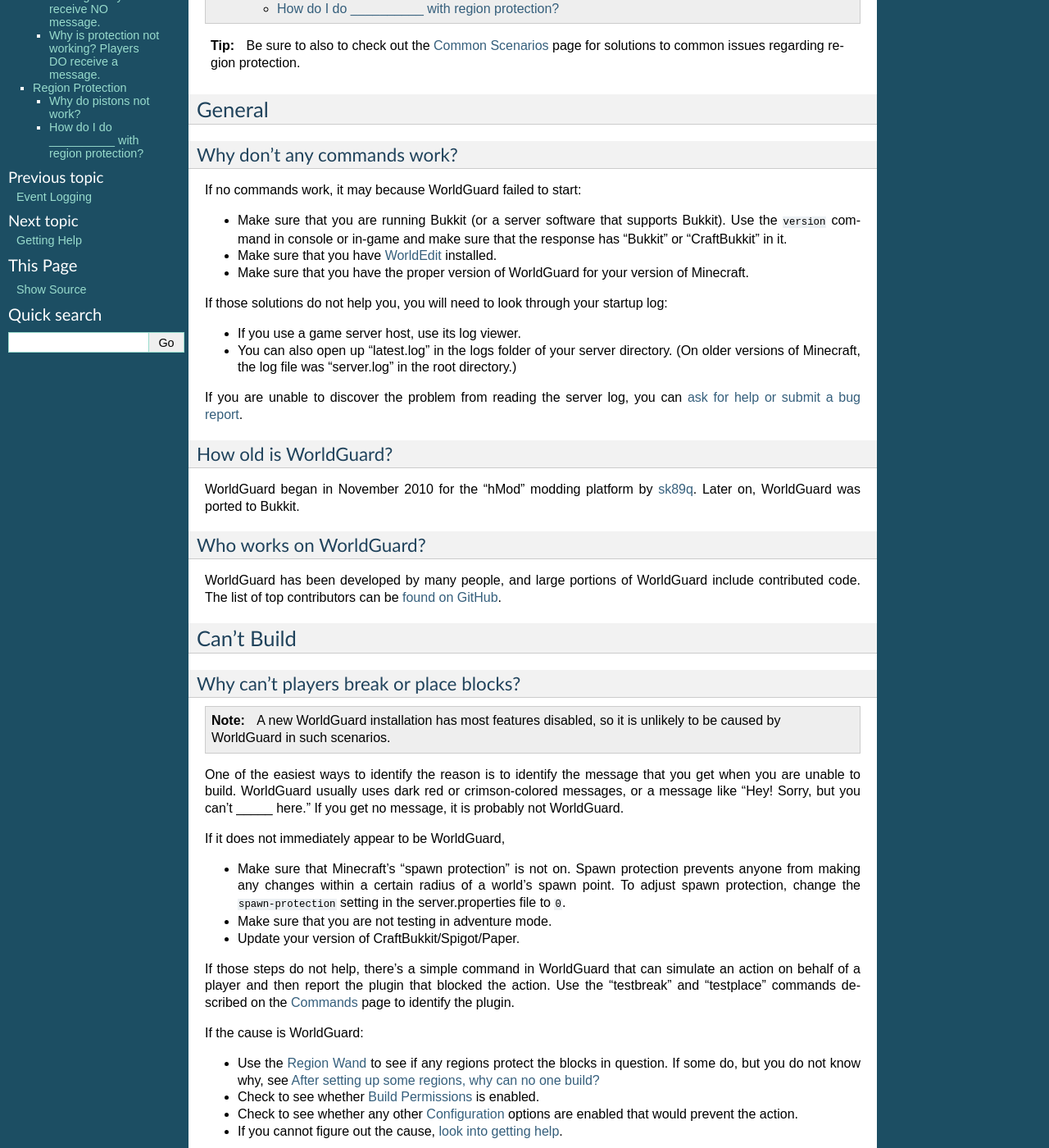
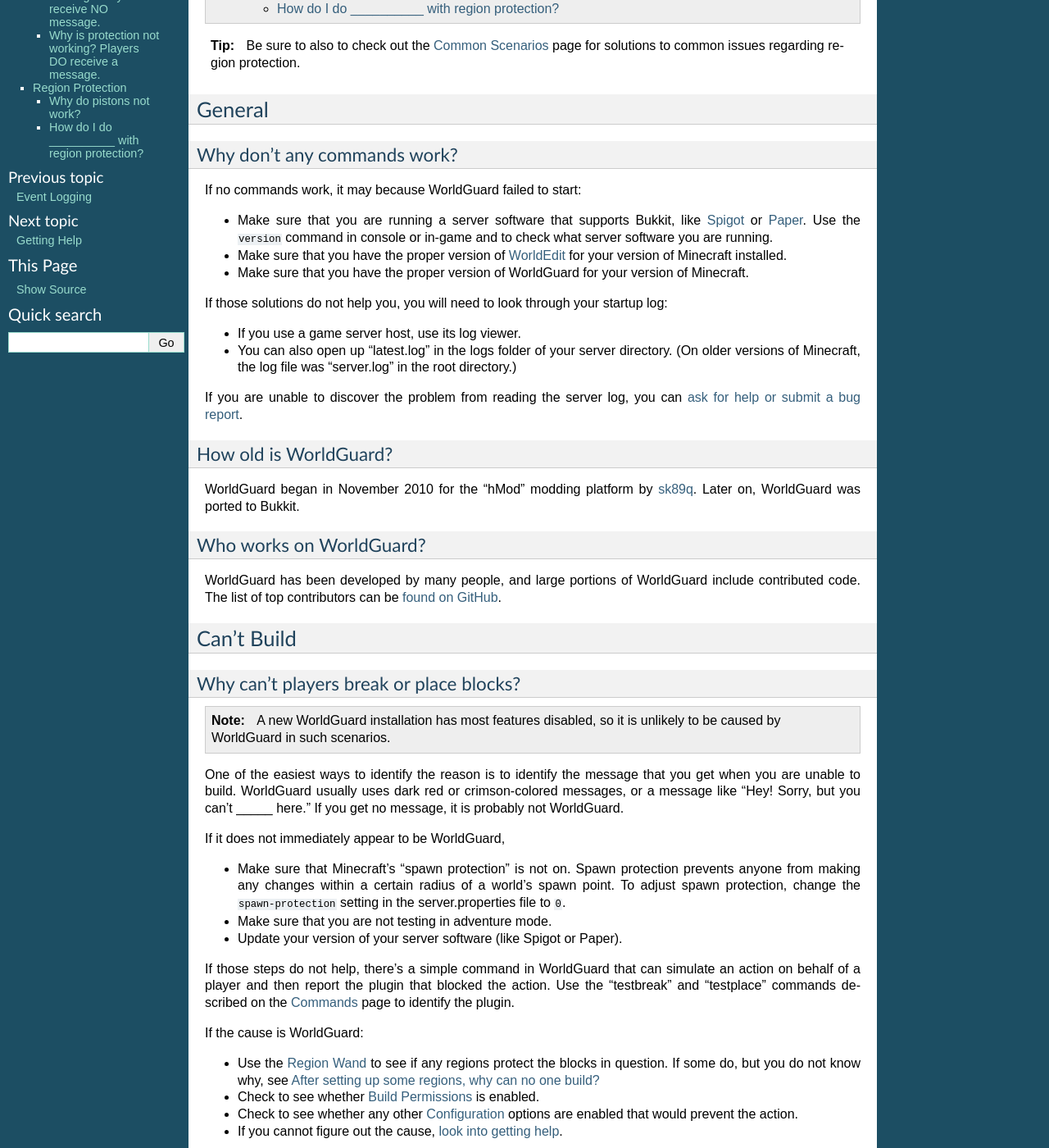
Before and after one commit to aurorasmiles/WorldGuardDocs, a Sphinx documentation site: the page built from source/faq.rst, in a window 1280 px wide and 1400 px high, scrolled down 359 px. Shown: the whole window at 82% size. Built offline with Sphinx 7.4.7, drawn with Linux system fonts in a browser that asks for light colours; some of the changed text lies outside the part shown.

Commit message:
Remove mentions of (Craft)Bukkit as a (standalone) server software
No one should use "plain" (Craft)Bukkit as their server software, so
this rewords sections that mention it to only mention Spigot/Paper.

```diff
--- a/source/faq.rst
+++ b/source/faq.rst
@@ -17,8 +17,8 @@
 
 If no commands work, it may because WorldGuard failed to start:
 
-* Make sure that you are running Bukkit (or a server software that supports Bukkit). Use the ``version`` command in console or in-game and make sure that the response has "Bukkit" or "CraftBukkit" in it.
-* Make sure that you have `WorldEdit <https://www.enginehub.org/worldedit>`_ installed.
+* Make sure that you are running a server software that supports Bukkit, like `Spigot <https://spigotmc.org>`_ or `Paper <https://papermc.io>`_. Use the ``version`` command in console or in-game and to check what server software you are running.
+* Make sure that you have the proper version of `WorldEdit <https://www.enginehub.org/worldedit>`_ for your version of Minecraft installed.
 * Make sure that you have the proper version of WorldGuard for your version of Minecraft.
 
 If those solutions do not help you, you will need to look through your startup log:
@@ -55,7 +55,7 @@
 
 * Make sure that Minecraft's "spawn protection" is not on. Spawn protection prevents anyone from making any changes within a certain radius of a world's spawn point. To adjust spawn protection, change the ``spawn-protection`` setting in the server.properties file to ``0``.
 * Make sure that you are not testing in adventure mode.
-* Update your version of CraftBukkit/Spigot/Paper.
+* Update your version of your server software (like Spigot or Paper).
 
 If those steps do not help, there's a simple command in WorldGuard that can simulate an action on behalf of a player and then report the plugin that blocked the action. Use the "testbreak" and "testplace" commands described on the :doc:`commands` page to identify the plugin.
 
@@ -100,7 +100,7 @@
 * You have set some other relevant flag (``pvp``, ``ride``, etc.) on the region to "allow."
 * The item in question is from a mod or a third-party plugin (see :doc:`regions/scope`).
 * WorldGuard does not yet protect that particular thing that you are trying to do. This is not the case for simple block place or break. Please make sure that you are using the latest version of WorldGuard, and if it's still a problem, :doc:`file a bug report <support>`.
-* There is a bug in your version of CraftBukkit/Spigot/Paper.
+* There is a bug in your version of your server software.
 
 .. _can-build-with-message:
 
@@ -113,7 +113,7 @@
 
 You can use the "testbreak" and "testplace" commands described in :doc:`commands` to identify the causing plugin. If you see any plugin above WorldGuard on the list with "ALLOW" next to its line, then that plugin is the cause.
 
-Another possibility is that your version of CraftBukkit/Spigot/Paper has a bug. Be sure to use the latest available version. If you still cannot figure out the cause, :doc:`look into getting help <support>`.
+Another possibility is that your version of your server software (like Spigot or Paper) has a bug. Be sure to use the latest available version. If you still cannot figure out the cause, :doc:`look into getting help <support>`.
 
 Region Protection
 =================
--- a/source/install.rst
+++ b/source/install.rst
@@ -5,7 +5,7 @@
 Requirements
 ============
 
-WorldGuard requires a version of the Minecraft server that supports the `Bukkit API <https://dl.bukkit.org/>`_, which includes CraftBukkit, Spigot, and Paper. The "vanilla" Minecraft server cannot run plugins. Other server implementations, such as Forge or Sponge, are also not supported by WorldGuard.
+WorldGuard requires a version of the Minecraft server that supports the `Bukkit API <https://dl.bukkit.org/>`_, which includes Spigot and Paper. The "vanilla" Minecraft server cannot run plugins. Other server implementations, such as Forge or Sponge, are also not supported by WorldGuard.
 
 The other requirement is the `WorldEdit <https://www.enginehub.org/worldedit>`_ Bukkit plugin, a very lightweight in-game map editor, also made by us. Please note that you need the Bukkit version of WorldEdit, not another implementation.
 
```
